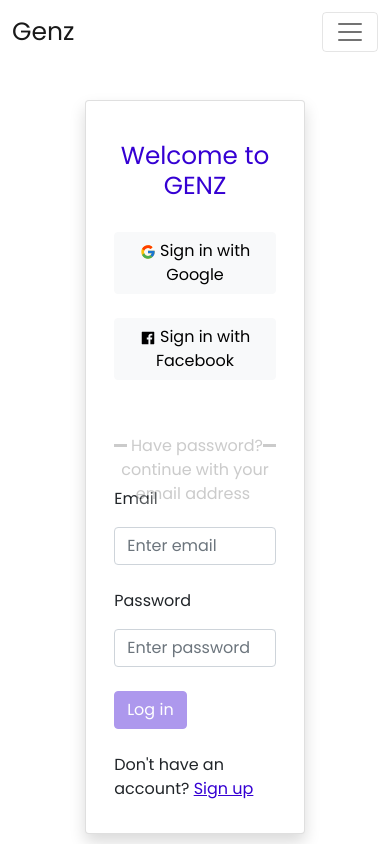
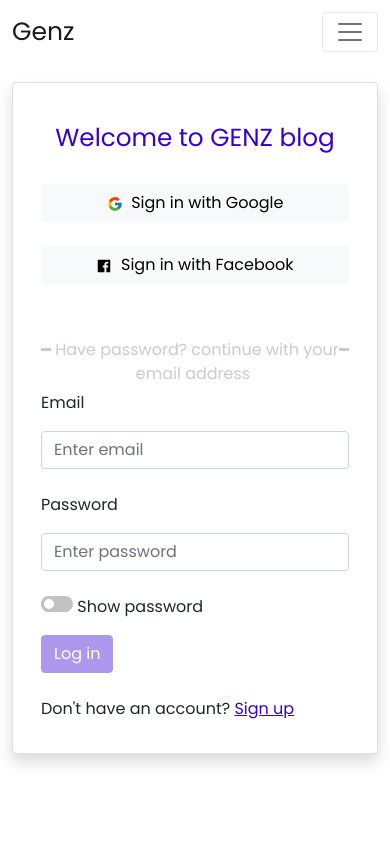
Before and after one commit to Harsha-S2604/genz-client, a React (Create React App) app: page /signin in a window 390 px wide. Built offline with nearby package versions, Linux system fonts and the light colour scheme.

Commit message:
frontend for signin completed

```diff
--- a/src/component/signin/Signin.js
+++ b/src/component/signin/Signin.js
@@ -7,7 +7,10 @@ export default class Signin extends Component {
     constructor(props) {
         super(props);
         this.state = {
-            isEnable: false
+            email: "",
+            password: "",
+            emailErrorMessage: "",
+            passwordErrorMessage: ""
         }
     }
 
@@ -15,18 +18,76 @@ export default class Signin extends Component {
         console.log("login")
     }
 
+    handleChange = (event) => {
+        const {name, value} = event.target;
+        switch(name) {
+            case "email":
+                if(value === "") {
+                    this.setState({
+                        emailErrorMessage: "*Field required",
+                        email: value
+                    })
+                } else {
+                    const emailRegExp = /^[a-zA-Z0-9+_.-]+@[a-zA-Z0-9.-]+\.[a-zA-Z]+$/
+                    if(value.match(emailRegExp)) {
+                        this.setState({
+                            emailErrorMessage: "",
+                            email: value
+                        })
+                    } else {
+                        this.setState({
+                            emailErrorMessage: "*Invalid email",
+                            email: value
+                        })
+                    }
+                }
+                break;
+            case "password":
+                if(value === "") {
+                    this.setState({
+                        passwordErrorMessage: "*Field required",
+                        password: value
+                    })
+                } else {
+                    if(value.length < 6) {
+                        this.setState({
+                            password: value,
+                            passwordErrorMessage: "*Password must be at least 6 characters"
+                        })
+                    } else {
+                        this.setState({
+                            password: value,
+                            passwordErrorMessage: ""
+                        })
+                    }
+                }
+                break;
+            case "show password":
+                let passwordField = document.getElementById("password")
+                if(event.target.checked) {
+                    passwordField.type = "text"
+                } else {
+                    passwordField.type = "password"
+                }
+                break;
+            default:
+                break;
+        }
+    }
+
     render() {
+        const isEnabled = (this.state.passwordErrorMessage === "" && this.state.emailErrorMessage === "" && this.state.password !== "" && this.state.email !== "")
         return (
             <div>
                 <div className="container">
                     <div className="card-config">
                         <div className="card shadow mx-auto card-width">
                             <div className="card-body">
-                                <h2 className="primary-color text-center card-title pt-4">Welcome to GENZ</h2><br/>
+                                <h2 className="primary-color text-center card-title pt-4">Welcome to GENZ blog</h2><br/>
                                 <div className="container">
                                     <div>
-                                        <button type="button" className="btn btn-light col-12"><FcGoogle />{" "}Sign in with Google</button><br/><br/>
-                                        <button type="button" className="btn btn-light col-12"><AiFillFacebook />{" "}Sign in with Facebook</button><br/><br/>
+                                        <button type="button" className="btn btn-light col-12"><FcGoogle />&nbsp; Sign in with Google</button><br/><br/>
+                                        <button type="button" className="btn btn-light col-12"><AiFillFacebook />&nbsp; Sign in with Facebook</button><br/><br/>
                                     </div><br/>
                                     <hr className="sep-login-hr" data-content="Have password? continue with your email address" /><br/>
                                     <form>
@@ -36,7 +97,10 @@ export default class Signin extends Component {
                                                     name="email"
                                                     required
                                                     className="form-control"
+                                                    value={this.state.email}
+                                                    onChange={this.handleChange}
                                                     id="email" aria-describedby="emailHelp" placeholder="Enter email" />
+                                            {this.state.emailErrorMessage !== "" ? <p className="text-danger pt-2">{this.state.emailErrorMessage}</p> : null}
                                         </div><br/>
                                         <div className="form-group">
                                             <label  className="pb-3" htmlFor="password">Password</label>
@@ -44,10 +108,21 @@ export default class Signin extends Component {
                                                     name="password"
                                                     required
                                                     className="form-control"
+                                                    value={this.state.password}
+                                                    onChange={this.handleChange}
                                                     id="password" placeholder="Enter password" />
+                                            {this.state.passwordErrorMessage !== "" ? <p className="text-danger pt-2">{this.state.passwordErrorMessage}</p> : null}
+
                                         </div><br/>
                                         <div className="form-group">
-                                            <button type="button" onClick={this.handleLogin} className="btn-config btn-primary-col" disabled={!this.state.isEnable}>Log in</button>
+                                            <input type="checkbox" className="switch" id="show password"
+                                            name="show password" onChange={this.handleChange}
+                                            value="Show Password" />&nbsp;
+                                            <label  className="pb-3" htmlFor="show password">Show password</label>
+                                        </div>
+
+                                        <div className="form-group">
+                                            <button type="button" onClick={this.handleLogin} className="btn-config btn-primary-col" disabled={!isEnabled}>Log in</button>
                                         </div>
                                     </form><br/>
                                     <p>Don't have an account? <a className="primary-color" href="/register">Sign up</a></p>
--- a/src/index.css
+++ b/src/index.css
@@ -17,7 +17,7 @@ div {
 }
 
 .primary-bg-color {
-  color: #3500D3
+  background-color: #3500D3
 }
 
 #modify-nav-menu {
@@ -38,7 +38,7 @@ div {
 }
 
 .card-config {
-  padding-top: 10%;
+  padding-top: 5%;
 }
 
 .btn-config {
@@ -93,3 +93,46 @@ div {
   position: relative;
   top: -13px;
 }
+
+.switch {
+  appearance: none;
+  height: 1em;
+  width: 2em;
+  background-color: #c2c2c2;
+  cursor: pointer;
+  border-radius: 1em;
+  position: relative;
+  transition: background-color 0.3s ease;
+}
+
+.switch::before {
+  content: "";
+  height: 100%;
+  width: 50%;
+  background-color: white;
+  position: absolute;
+  border-radius: 50%;
+  border: #c2c2c2 solid 0.2em;
+  transition: transform 0.3s ease, border-color 0.3s ease;
+}
+
+.switch:checked {
+  background-color: #3500D3;
+}
+
+.switch:checked::before {
+  border-color: #3500D3;
+  transform: translateX(100%);
+}
+
+@media screen and (max-width: 500px) {
+  .switch {
+    outline: none;
+  }
+}
+
+@media screen and (max-width: 750px) {
+  .card-width {
+    width: 100%;
+  }
+}
```
